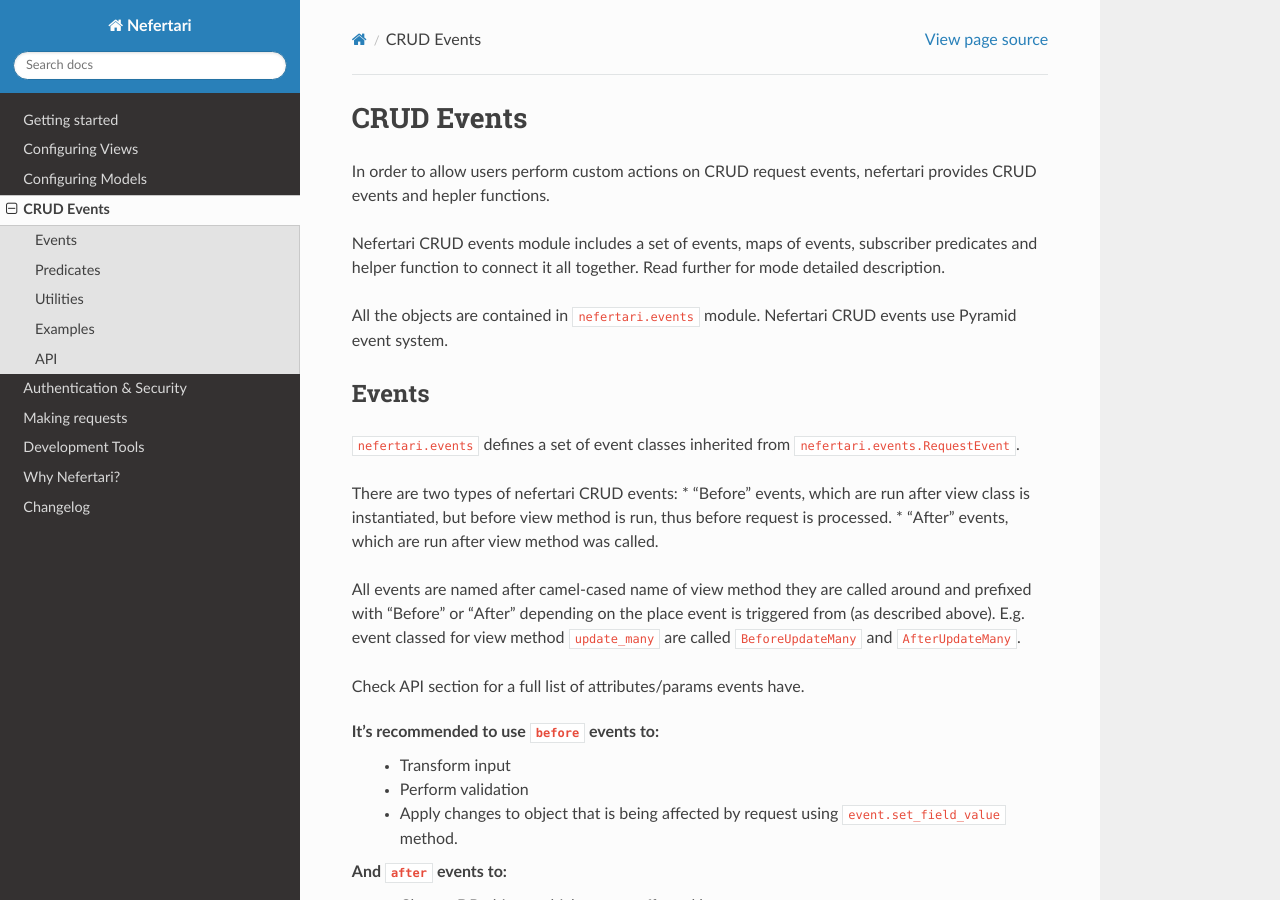
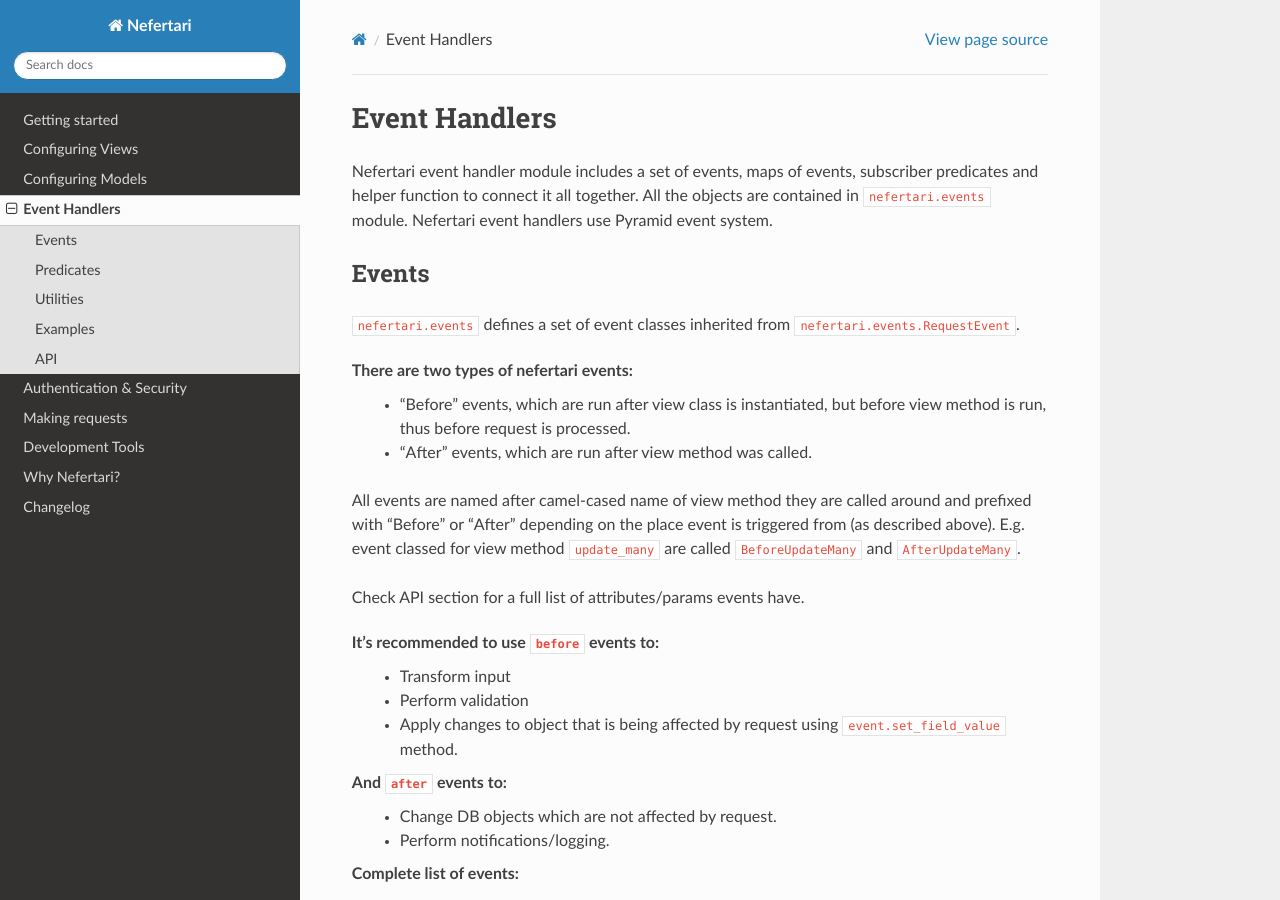
Before and after one commit to ramses-tech/nefertari, a Sphinx documentation site: the page built from docs/source/event_handlers.rst, in a window 1280 px wide and 900 px high. Built offline with Sphinx 7.4.7 and the Read the Docs theme 2.0.0, drawn with Linux system fonts in a browser that asks for light colours; some of the changed text lies outside the part shown.

Commit message:
working on doc

```diff
--- a/docs/source/crud_events.rst
+++ b/docs/source/event_handlers.rst
@@ -1,11 +1,7 @@
-CRUD Events
-===========
+Event Handlers
+==============
 
-In order to allow users perform custom actions on CRUD request events, nefertari provides CRUD events and hepler functions.
-
-Nefertari CRUD events module includes a set of events, maps of events, subscriber predicates and helper function to connect it all together. Read further for mode detailed description.
-
-All the objects are contained in ``nefertari.events`` module. Nefertari CRUD events use Pyramid event system.
+Nefertari event handler module includes a set of events, maps of events, subscriber predicates and helper function to connect it all together. All the objects are contained in ``nefertari.events`` module. Nefertari event handlers use Pyramid event system.
 
 
 Events
@@ -13,9 +9,9 @@
 
 ``nefertari.events`` defines a set of event classes inherited from ``nefertari.events.RequestEvent``.
 
-There are two types of nefertari CRUD events:
-* "Before" events, which are run after view class is instantiated, but before view method is run, thus before request is processed.
-* "After" events, which are run after view method was called.
+There are two types of nefertari events:
+    * "Before" events, which are run after view class is instantiated, but before view method is run, thus before request is processed.
+    * "After" events, which are run after view method was called.
 
 All events are named after camel-cased name of view method they are called around and prefixed with "Before" or "After" depending on the place event is triggered from (as described above). E.g. event classed for view method ``update_many`` are called ``BeforeUpdateMany`` and ``AfterUpdateMany``.
 
@@ -78,7 +74,7 @@
     Map of ``{view_method_name: EventClass}`` of "AFter" events. E.g. one of its elements is ``'index': AfterIndex``.
 
 **nefertari.events.silent**
-    Decorator which marks view class or view method as "silent". Silent view classes and methods don't fire events. In the example below, view ``ItemsView`` won't fire any CRUD events. ``UsersView`` won't fire ``BeforeIndex`` and ``AfterIndex`` events but ``BeforeShow`` and ``AfterShow`` events will be fired.
+    Decorator which marks view class or view method as "silent". Silent view classes and methods don't fire events. In the example below, view ``ItemsView`` won't fire any event. ``UsersView`` won't fire ``BeforeIndex`` and ``AfterIndex`` events but ``BeforeShow`` and ``AfterShow`` events will be fired.
 
 .. code-block:: python
 
@@ -112,7 +108,7 @@
     def log_request(event):
         log.debug(event.request.body)
 
-**Having access to configurator**, we can connect it to any of nefertari CRUD events. E.g. lets log all collection POST requests (view ``create`` method):
+**Having access to configurator**, we can connect it to any of Nefertari events. E.g. lets log all collection POST requests (view ``create`` method):
 
 .. code-block:: python
 
--- a/docs/source/index.rst
+++ b/docs/source/index.rst
@@ -16,7 +16,7 @@
    getting_started
    views
    models
-   crud_events
+   event_handlers
    auth
    making_requests
    development_tools
```
